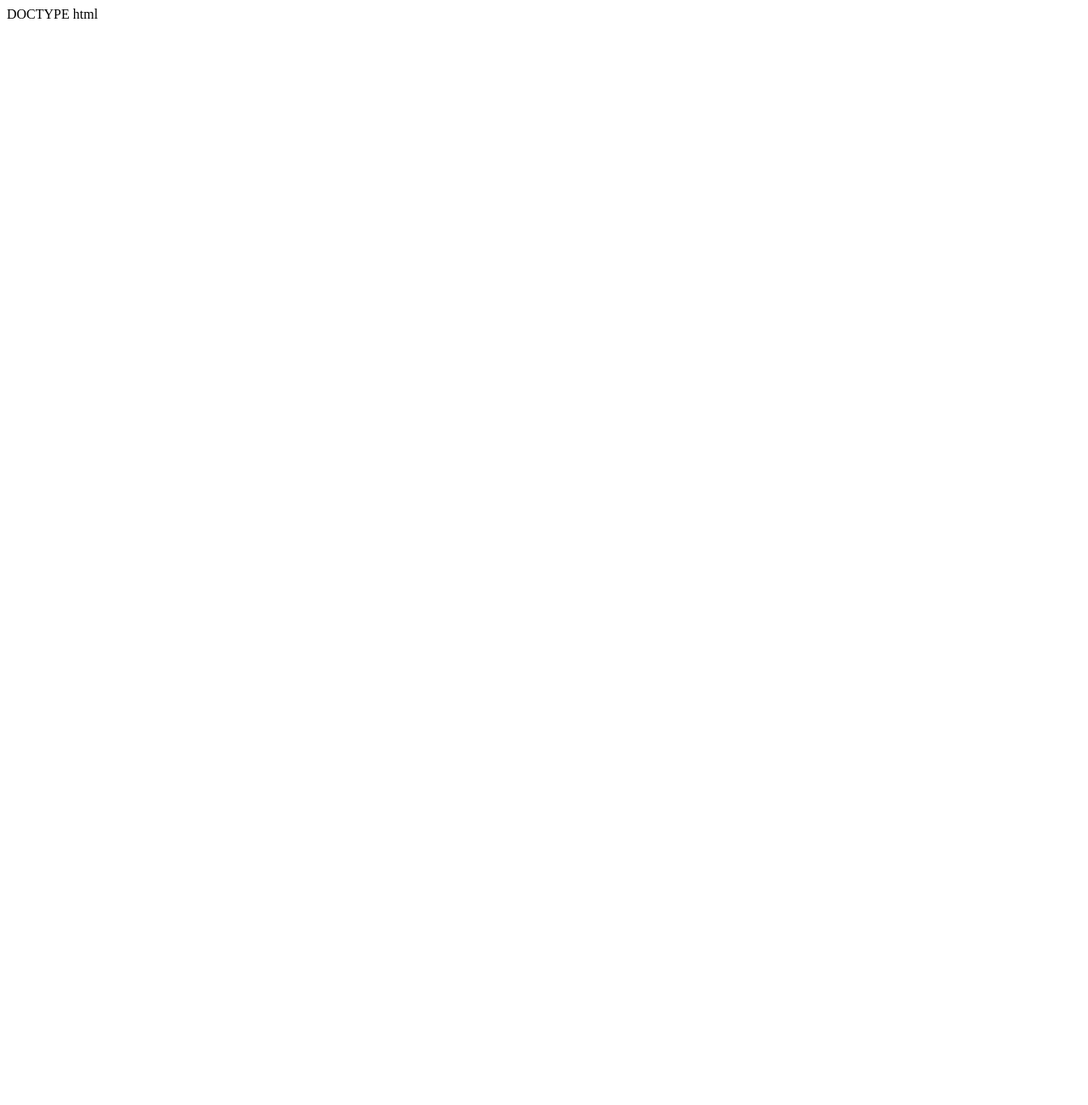
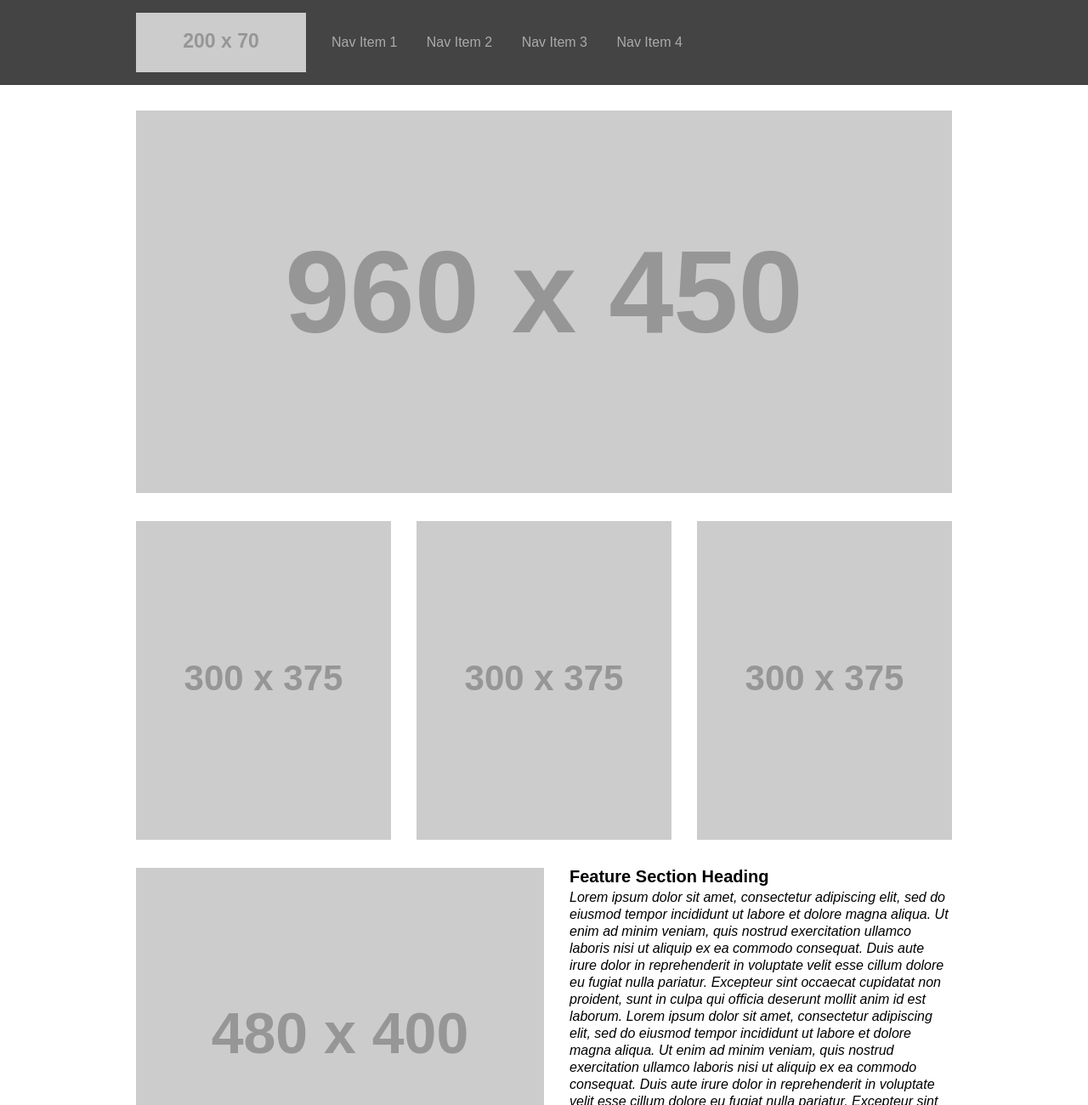
Before and after one commit to DougPfeffer-alt/wireframe-exercise, a plain HTML site: page index.html in a window 1280 px wide. Shown: the top 1300 px of the page at 85% size. Before the commit the page ends 800 px from the top, so only its background shows below. Drawn offline with Linux system fonts and the light colour scheme; placeholder pictures from the web are drawn by us.

Commit message:
Submitted Solution

```diff
--- /dev/null
+++ b/css/reset.css
@@ -0,0 +1,48 @@
+/* http://meyerweb.com/eric/tools/css/reset/
+   v2.0 | 20110126
+   License: none (public domain)
+*/
+
+html, body, div, span, applet, object, iframe,
+h1, h2, h3, h4, h5, h6, p, blockquote, pre,
+a, abbr, acronym, address, big, cite, code,
+del, dfn, em, img, ins, kbd, q, s, samp,
+small, strike, strong, sub, sup, tt, var,
+b, u, i, center,
+dl, dt, dd, ol, ul, li,
+fieldset, form, label, legend,
+table, caption, tbody, tfoot, thead, tr, th, td,
+article, aside, canvas, details, embed,
+figure, figcaption, footer, header, hgroup,
+menu, nav, output, ruby, section, summary,
+time, mark, audio, video {
+	margin: 0;
+	padding: 0;
+	border: 0;
+	font-size: 100%;
+	font: inherit;
+	vertical-align: baseline;
+}
+/* HTML5 display-role reset for older browsers */
+article, aside, details, figcaption, figure,
+footer, header, hgroup, menu, nav, section {
+	display: block;
+}
+body {
+	line-height: 1;
+}
+ol, ul {
+	list-style: none;
+}
+blockquote, q {
+	quotes: none;
+}
+blockquote:before, blockquote:after,
+q:before, q:after {
+	content: '';
+	content: none;
+}
+table {
+	border-collapse: collapse;
+	border-spacing: 0;
+}
--- /dev/null
+++ b/css/style.css
@@ -0,0 +1,105 @@
+body {
+    font-family: Arial, Helvetica, sans-serif;
+}
+
+/*header*/
+
+header {
+    height: 100px;
+    background-color: #444;
+}
+
+header nav {
+    width: 960px;
+    margin: auto;
+}
+
+header img {
+    margin-top: 15px;
+    float: left;
+}
+
+header ul {
+    float: left;
+}
+
+header li {
+    display: inline;
+    line-height: 100px;
+}
+
+header li:first-child {
+    margin-left: 30px;
+}
+
+header li {
+    margin-left: 85px;
+}
+
+header a {
+    text-decoration: none;
+    color: #aaa;
+}
+
+/*Main*/
+
+main {
+    width: 960px;
+    margin: auto;
+}
+
+main img {
+    margin-top: 30px;
+}
+
+main li:first-child {
+    margin-left: 0px;
+}
+
+main li {
+    margin-left: 30px;
+    float: left;
+}
+
+main article {
+    width: 50%;
+    float: right;
+    margin-top: 30px;
+}
+
+main h2 {
+    font-size: 20px;
+    font-weight: bold;
+    margin-left: 30px;
+}
+
+main p {
+    font-style: italic;
+    margin-left: 30px;
+    margin-top: 5px;
+    line-height: 20px;
+    height: 329px;
+    overflow: auto;
+}
+
+main div {
+    background-color: #111;
+    color: #fff;
+    display: inline-block;
+    margin-left: 30px;
+    margin-top: 10px;
+    padding: 10px 30px;
+    border-radius: 5px;
+    cursor: pointer;
+}
+
+main div:hover {
+    background-color: #fa8072;
+    transition: 350ms;
+}
+
+footer {
+   height: 125px;
+   background-color: #444;
+   margin-top: 30px;
+}
--- a/index.html
+++ b/index.html
@@ -1 +1,68 @@
-DOCTYPE html
+<!DOCTYPE html>
+<html lang="en">
+
+<head>
+  <meta charset="UTF-8" />
+  <meta name="viewport" content="width=device-width, initial-scale=1.0" />
+  <title>Wireframe Exercise</title>
+  <link rel="stylesheet" href="css/reset.css" type="text/css" -->
+  <link rel="stylesheet" href="css/style.css" type="text/css" />
+
+</head>
+
+<body>
+  <header>
+    <nav>
+      <img src="https://placehold.it/200x70/111" alt="logo" title="logo">
+      <ul>
+        <a>
+          <li class="#">Nav Item 1</li>
+        </a>
+        <a>
+          <li class="#">Nav Item 2</li>
+        </a>
+        <a>
+          <li class="#">Nav Item 3</li>
+        </a>
+        <a>
+          <li class="#">Nav Item 4</li>
+        </a>
+      </ul>
+    </nav>
+  </header>
+  <main>
+    <img src="https://placehold.it/960X450/111" alt="hero" title="hero">
+    <ul>
+      <li>
+        <img src="https://placehold.it/300X375/111" alt="sub-banner" title="sub-banner">
+      </li>
+      <li><img src="https://placehold.it/300X375/111" alt="sub-banner" title="sub-banner">
+      </li>
+      <li><img src="https://placehold.it/300X375/111" alt="sub-banner" title="sub-banner">
+      </li>
+    </ul>
+    <section>
+      <img src="https://placehold.it/480X400/111" alt="">
+      <article>
+        <h2>Feature Section Heading</h2>
+        <p>Lorem ipsum dolor sit amet, consectetur adipiscing elit, sed do eiusmod tempor incididunt ut labore et dolore
+          magna aliqua. Ut enim ad minim veniam, quis nostrud exercitation ullamco laboris nisi ut aliquip ex ea commodo
+          consequat. Duis aute irure dolor in reprehenderit in voluptate velit esse cillum dolore eu fugiat nulla
+          pariatur. Excepteur sint occaecat cupidatat non proident, sunt in culpa qui officia deserunt mollit anim id
+          est laborum. Lorem ipsum dolor sit amet, consectetur adipiscing elit, sed do eiusmod tempor incididunt ut
+          labore et dolore magna aliqua. Ut enim ad minim veniam, quis nostrud exercitation ullamco laboris nisi ut
+          aliquip ex ea commodo consequat. Duis aute irure dolor in reprehenderit in voluptate velit esse cillum dolore
+          eu fugiat nulla pariatur. Excepteur sint occaecat cupidatat non proident, sunt in culpa qui officia deserunt
+          mollit anim id est laborum. Lorem ipsum dolor sit amet, consectetur adipiscing elit, sed do eiusmod tempor
+          incididunt ut labore et dolore magna aliqua. Ut enim ad minim veniam, quis nostrud exercitation ullamco
+          laboris nisi ut aliquip ex ea commodo consequat. Duis aute irure dolor in reprehenderit in voluptate velit
+          esse cillum dolore eu fugiat nulla pariatur. Excepteur sint occaecat cupidatat non proident, sunt in culpa qui
+          officia deserunt mollit anim id est laborum.</p>
+        <div>Call To Action</div>
+      </article>
+    </section>
+  </main>
+  <footer></footer>
+</body>
+
+</html>
--- a/reset.css
+++ /dev/null
@@ -1,127 +0,0 @@
-/* http://meyerweb.com/eric/tools/css/reset/
-   v2.0 | 20110126
-   License: none (public domain)
-*/
-
-html,
-body,
-div,
-span,
-applet,
-object,
-iframe,
-h1,
-h2,
-h3,
-h4,
-h5,
-h6,
-p,
-blockquote,
-pre,
-a,
-abbr,
-acronym,
-address,
-big,
-cite,
-code,
-del,
-dfn,
-em,
-img,
-ins,
-kbd,
-q,
-s,
-samp,
-small,
-strike,
-strong,
-sub,
-sup,
-tt,
-var,
-    b,
-    u,
-    i,
-    center,
-    dl,
-    dt,
-    dd,
-    ol,
-    ul,
-    li,
-    fieldset,
-    form,
-    label,
-    legend,
-    table,
-    caption,
-    tbody,
-    tfoot,
-    thead,
-    tr,
-    th,
-    td,
-    article,
-    aside,
-    canvas,
-    details,
-    embed,
-    figure,
-    figcaption,
-    footer,
-    header,
-    hgroup,
-    menu,
-    nav,
-    output,
-    ruby,
-    section,
-    summary,
-    time,
-    mark,
-    audio,
-    video {
-        margin: 0;
-        padding: 0;
-        border: 0;
-        font - size: 100 %;
-        font: inherit;
-        vertical - align: baseline;
-    }
-    /* HTML5 display-role reset for older browsers */
-    article,
-    aside,
-    details,
-    figcaption,
-    figure,
-    footer,
-    header,
-    hgroup,
-    menu,
-    nav,
-    section {
-        display: block;
-    }
-    body {
-        line - height : 1;
-    } ol,
-    ul {
-        list - style: none;
-    }
-    blockquote,
-    q {
-        quotes: none;
-    }
-    blockquote : before,
-    blockquote: after,
-    q: before,
-    q: after {
-        content : '';
-        content : none;
-    } table {
-        border - collapse: collapse;
-        border - spacing: 0;
-    }
```
Also changed, not shown: style.css (deleted).
